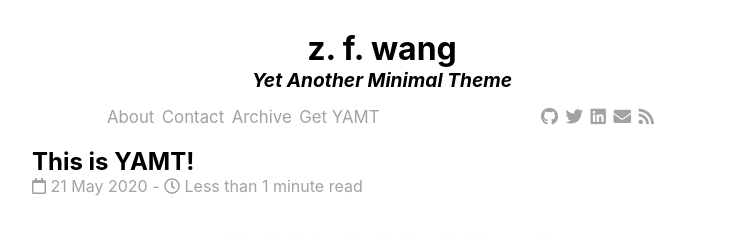
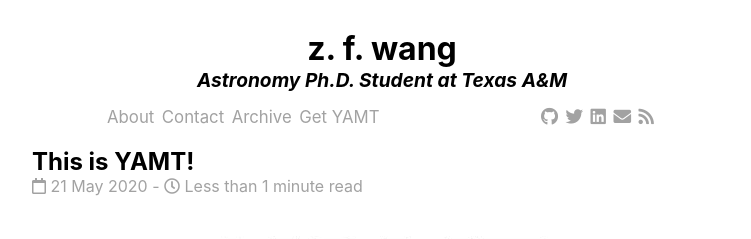
Before and after one commit to franklin-wang/franklin-wang.github.io, a Jekyll site: the page built from index.html, in a window 1280 px wide. Shown: the top 239 px of the page, without its empty margins (258-1009 px from the left). Built offline with Jekyll 4.4.1, drawn with Linux system fonts in a browser that asks for light colours; nearby versions of some CDN libraries; the list of posts is cut into pages by our own code.

Commit message:
Update settings.yml

```diff
--- a/_data/settings.yml
+++ b/_data/settings.yml
@@ -4,7 +4,7 @@ analytics-id: #leave blank to not use Analytics
 #Subtitle
 subtitle:
   active: true
-  text: Yet Another Minimal Theme
+  text: Astronomy Ph.D. Student at Texas A&M
 
 #Nav
 nav:
```
